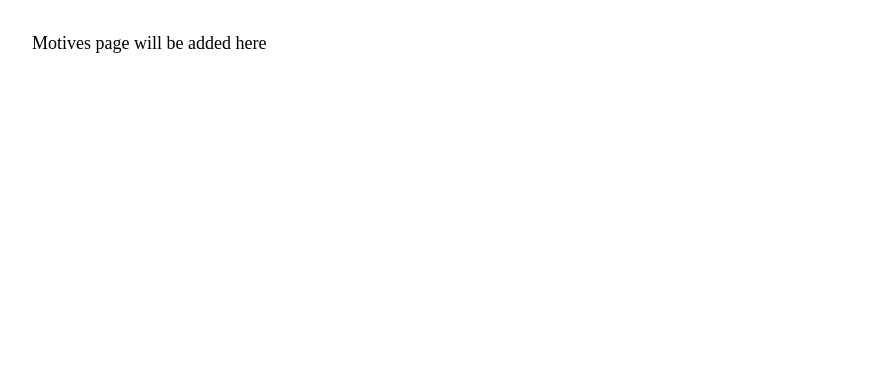
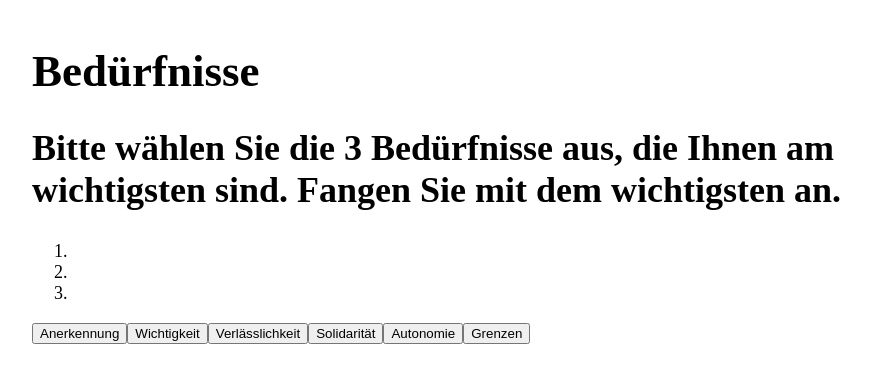
Before and after one commit to karstenlenz/Youlity, a React (Create React App) app: page / in a window 1280 px wide. Shown: the top 382 px of the page, without its empty margins (173-1044 px from the left). Built offline with nearby package versions, Linux system fonts and the light colour scheme.

Commit message:
Add selection for motives

```diff
--- a/src/Motives/Motives.js
+++ b/src/Motives/Motives.js
@@ -7,5 +7,45 @@ Motives.propTypes = {
 }
 
 export default function Motives({ userMotives, setUserMotives }) {
-  return <p>Motives page will be added here</p>
+  return (
+    <>
+      <h1>Bedürfnisse</h1>
+      <h2>
+        Bitte wählen Sie die 3 Bedürfnisse aus, die Ihnen am wichtigsten sind.
+        Fangen Sie mit dem wichtigsten an.
+      </h2>
+      <ol>
+        <li> {userMotives[0]} </li>
+        <li> {userMotives[1]} </li>
+        <li> {userMotives[2]} </li>
+      </ol>
+
+      <section>
+        <button onClick={(event) => handleClick(event, 'Anerkennung')}>
+          Anerkennung
+        </button>
+        <button onClick={(event) => handleClick(event, 'Wichtigkeit')}>
+          Wichtigkeit
+        </button>
+        <button onClick={(event) => handleClick(event, 'Verlässlichkeit')}>
+          Verlässlichkeit
+        </button>
+        <button onClick={(event) => handleClick(event, 'Solidarität')}>
+          Solidarität
+        </button>
+        <button onClick={(event) => handleClick(event, 'Autonomie')}>
+          Autonomie
+        </button>
+        <button onClick={(event) => handleClick(event, 'Grenzen')}>
+          Grenzen
+        </button>
+      </section>
+    </>
+  )
+
+  function handleClick(event, motive) {
+    const button = event.target
+    button.disabled = true
+    setUserMotives([...userMotives, motive])
+  }
 }
```
